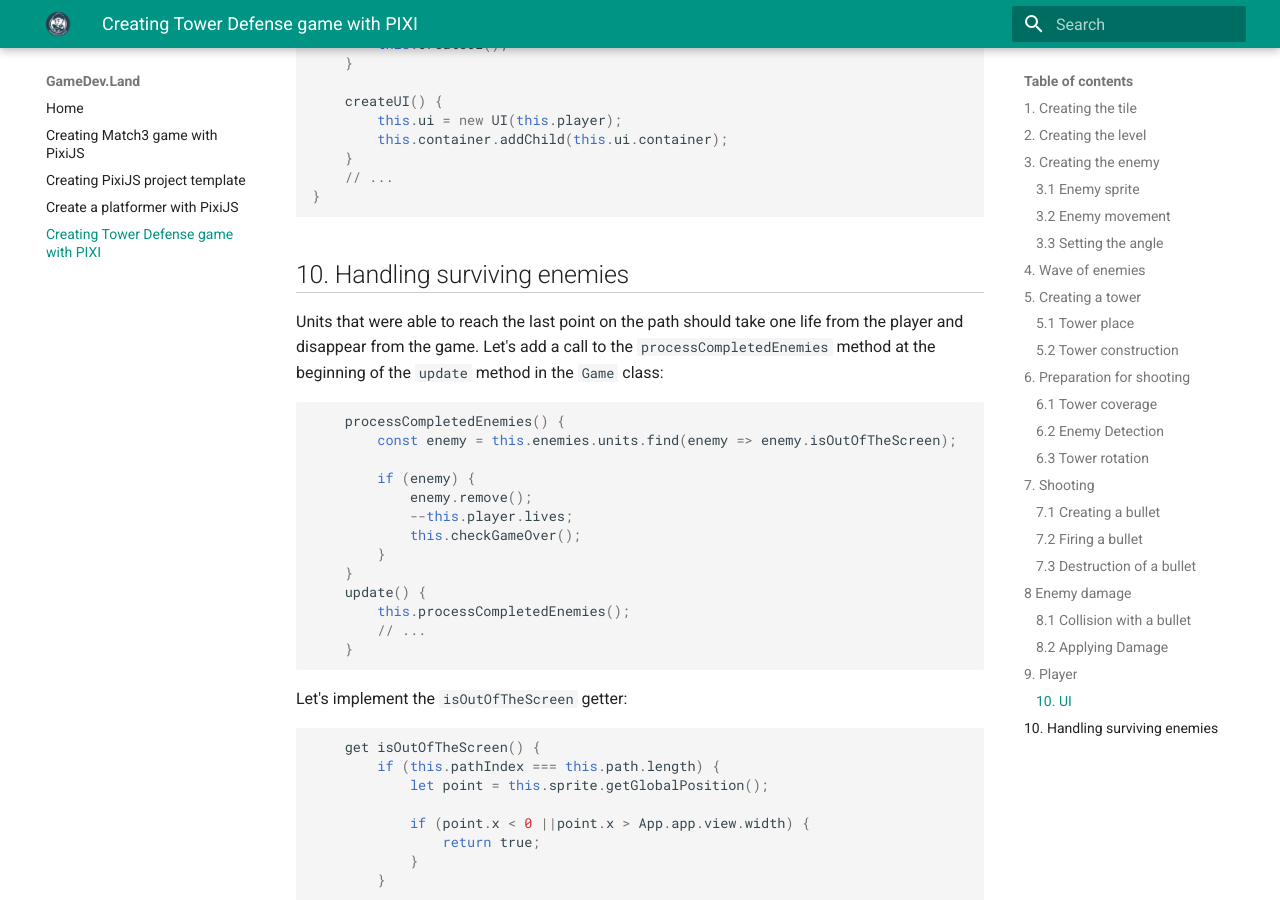
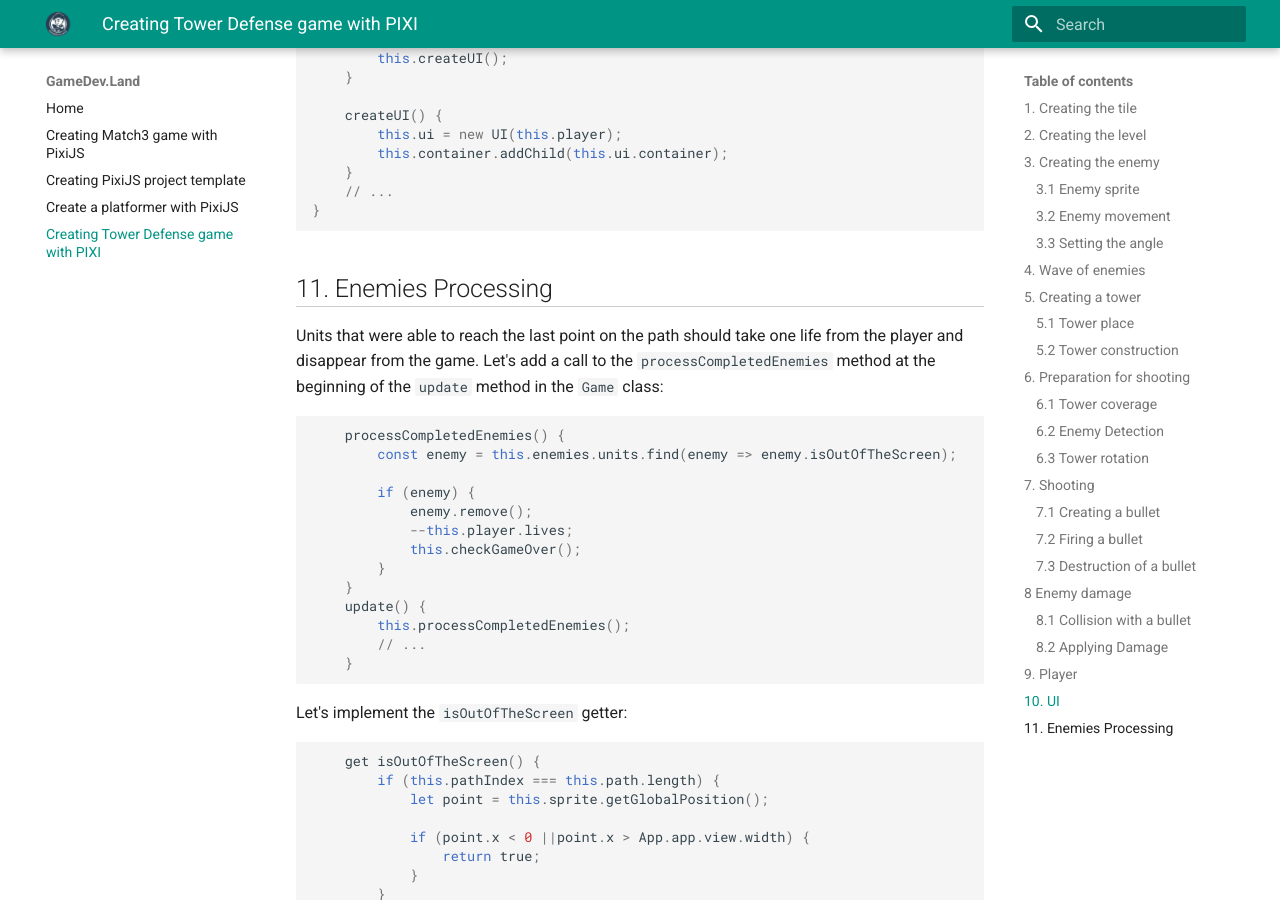
Before and after one commit to bolotnikov/gamedevland, an MkDocs documentation site: the page built from docs/tower-defense.md, in a window 1280 px wide and 900 px high, scrolled down 29086 px. Built offline with MkDocs 1.6.1 and Material for MkDocs 9.7.7, drawn with Linux system fonts in a browser that asks for light colours; emoji names are drawn with the system emoji font.

Commit message:
Update tower-defense.md

````diff
--- a/docs/tower-defense.md
+++ b/docs/tower-defense.md
@@ -1241,7 +1241,7 @@ export class GameScene extends Scene {
 }
 ```
 
-### 10. UI
+## 10. UI
 
 Now that we have data about the player's available coins and lives, we can display it on the screen. Our `UI` will consist of the following elements:
 
@@ -1359,7 +1359,7 @@ export class GameScene extends Scene {
 }
 ```
 
-## 10. Handling surviving enemies
+## 11. Enemies Processing
 
 Units that were able to reach the last point on the path should take one life from the player and disappear from the game. Let's add a call to the `processCompletedEnemies` method at the beginning of the `update` method in the `Game` class:
 
````
